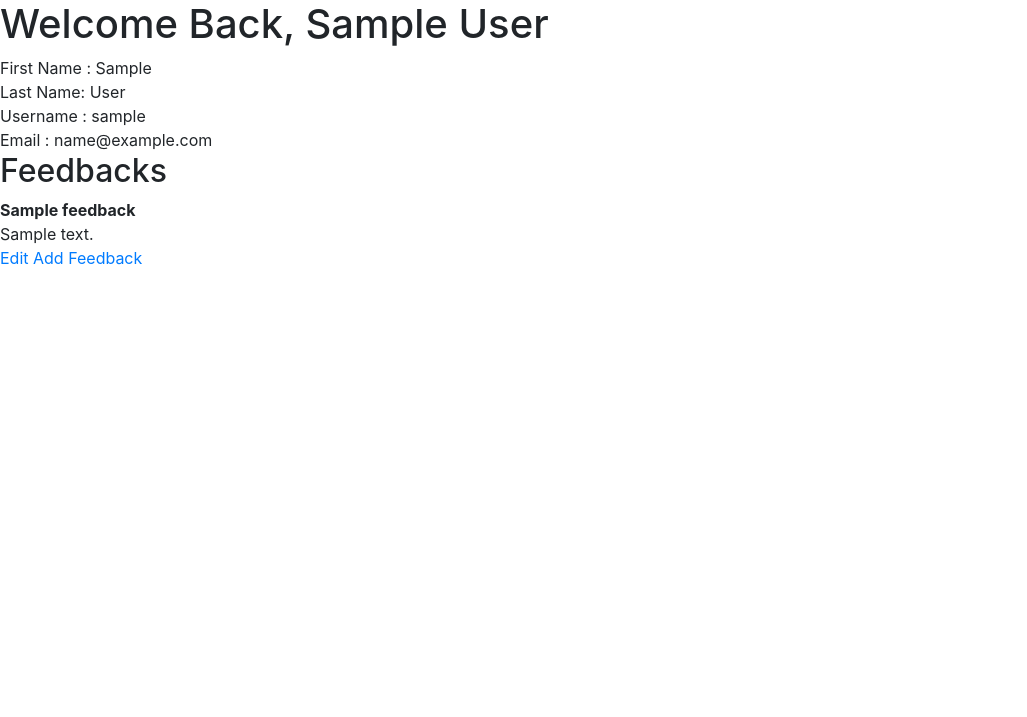
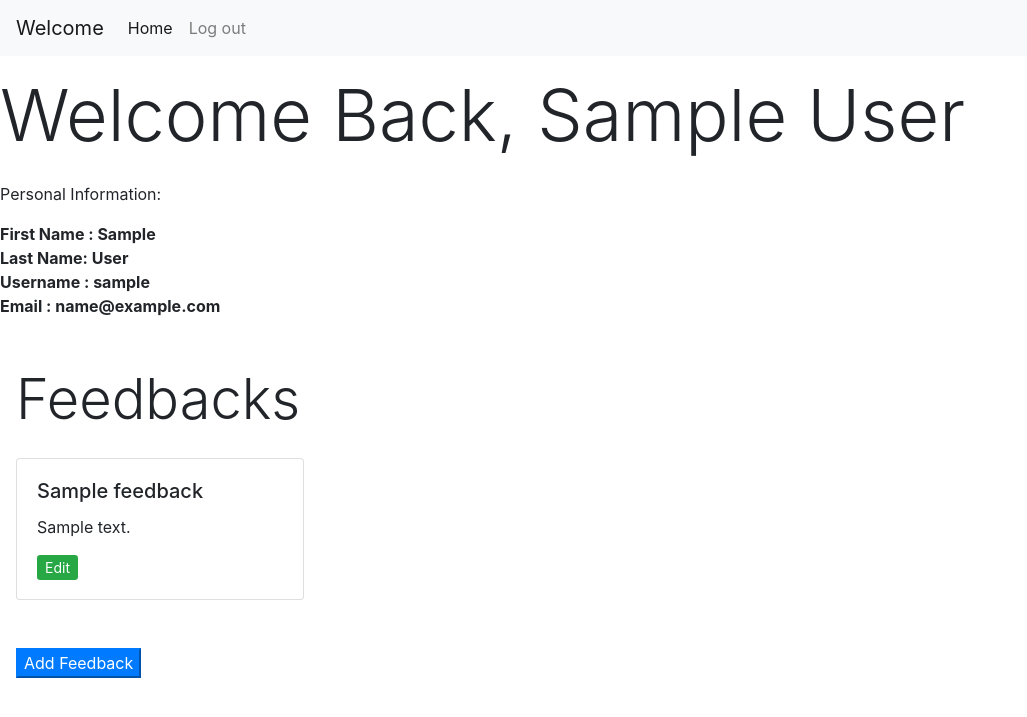
Before and after one commit to negasaa12/flask-feedback, a Flask app: page /users/1 in a window 1280 px wide. Shown: the top 717 px of the page, without its empty margins (0-1027 px from the left). Run offline with Flask 3, Linux system fonts and the light colour scheme; the visitor is signed in with stand-in values (Sample User, id 1); tables that the repository leaves empty hold one stand-in row (values such as "Sample post").

Commit message:
adding style using bootstap

```diff
--- a/app.py
+++ b/app.py
@@ -135,3 +135,18 @@ def update_feedback(feedback_id):
     else:
 
         return render_template('update_form.html', feedback=feedback, form=form)
+
+
+@app.route("/feedback/<int:feedback_id>/delete", methods=["POST"])
+def delete_feedback(feedback_id):
+    """Delete feedback."""
+
+    feedback = Feedback.query.get(feedback_id)
+
+    if "user_id" not in session:
+        return redirect('/')
+
+    db.session.delete(feedback)
+    db.session.commit()
+
+    return redirect(f"/users/{feedback.user_id}")
--- a/forms.py
+++ b/forms.py
@@ -29,6 +29,6 @@ class LoginForm(FlaskForm):
 
 class FeedbackForm(FlaskForm):
 
-    title = StringField('Title', validators=[InputRequired()])
+    title = StringField('Title')
 
-    content = StringField('Content', validators=[InputRequired()])
+    content = StringField('Content')
--- a/models.py
+++ b/models.py
@@ -70,6 +70,6 @@ class Feedback(db.Model):
     __tablename__ = 'feedbacks'
 
     id = db.Column(db.Integer, primary_key=True, autoincrement=True)
-    title = db.Column(db.String(100), nullable=False)
-    content = db.Column(db.Text, nullable=False)
+    title = db.Column(db.String(100), nullable=True)
+    content = db.Column(db.Text, nullable=True)
     user_id = db.Column(db.Integer, db.ForeignKey('users.id'), nullable=False)
--- a/templates/base.html
+++ b/templates/base.html
@@ -8,7 +8,24 @@
     <link rel="stylesheet" href="https://cdn.jsdelivr.net/npm/bootstrap@4.4.1/dist/css/bootstrap.min.css" integrity="sha384-Vkoo8x4CGsO3+Hhxv8T/Q5PaXtkKtu6ug5TOeNV6gBiFeWPGFN9MuhOf23Q9Ifjh" crossorigin="anonymous">
 </head>
 <body>
+    <nav class="navbar navbar-expand-lg navbar-light bg-light">
+        <a class="navbar-brand" href="#">Welcome</a>
+        <button class="navbar-toggler" type="button" data-toggle="collapse" data-target="#navbarNav" aria-controls="navbarNav" aria-expanded="false" aria-label="Toggle navigation">
+          <span class="navbar-toggler-icon"></span>
+        </button>
+        <div class="collapse navbar-collapse" id="navbarNav">
+          <ul class="navbar-nav">
+            <li class="nav-item active">
+              <a class="nav-link" href="#">Home<span class="sr-only">(current)</span></a>
+            </li>
 
+
+            <li class="nav-item">
+              <a class="nav-link" href="/logout" tabindex="-1" aria-disabled="true">Log out</a>
+            </li>
+          </ul>
+        </div>
+      </nav>
 
 
 
--- a/templates/update_form.html
+++ b/templates/update_form.html
@@ -32,6 +32,9 @@
     {% endfor %}
 
     <button class="btn btn-primary">Edit!</button>
+    <form action="/feedback/{{feedback.id}}/delete"">
+    <button class="btn btn-danger">Delete</button>
+    </form>
   </form>
 
 
--- a/templates/users_info.html
+++ b/templates/users_info.html
@@ -4,28 +4,37 @@
 
 {% block content %}
 
-<h1> Welcome Back, {{user.first_name}} {{user.last_name}} </h1>
+<h1 class="mb-4 mt-3 display-3"> Welcome Back, {{user.first_name}} {{user.last_name}} </h1>
 
 
 
-<div> First Name : {{user.first_name}}</div>
-<div> Last Name: {{user.last_name}}</div>
-<div> Username : {{user.username}}</div>
-<div> Email : {{user.email}}</div>
-
-<h2> Feedbacks</h2>
+<p> Personal Information:</p>
+<div class="font-weight-bold" > First Name : {{user.first_name}}</div>
+<div class="font-weight-bold"> Last Name: {{user.last_name}}</div>
+<div class="font-weight-bold"> Username : {{user.username}}</div>
+<div class="font-weight-bold"> Email : {{user.email}}</div>
 
 
 
-
-    {% for feedback in feedbacks %}
-
-    <div> <b>{{feedback.title}}</b></div>
-    <div> {{feedback.content}}</div>
-    <a href="/feedback/{{feedback.id}}/update">Edit</a>
-    {% endfor %}
+<div class="ml-3">
+<h2 class=" display-4 mt-5 mb-4"> Feedbacks</h2>
 
 
-<a href="/users/{{user.id}}/feedback/add"> Add Feedback</a>
 
+{% for feedback in feedbacks %}
+  {% if feedback.title %}
+    <div class="card" style="width: 18rem;" >
+      <div class="card-body">
+        <h5 class="card-title">{{feedback.title}}</h5>
+        <p class="card-text">{{feedback.content}}</p>
+        <a href="/feedback/{{feedback.id}}/update" class="btn-sm btn-success">Edit</a>
+      </div>
+    </div>
+
+  {% endif %}
+{% endfor %}
+
+<form  class="mt-5"action="/users/{{user.id}}/feedback/add">
+ <button class="btn-primary">Add Feedback </button>
+</form></div>
 {% endblock %}
```
